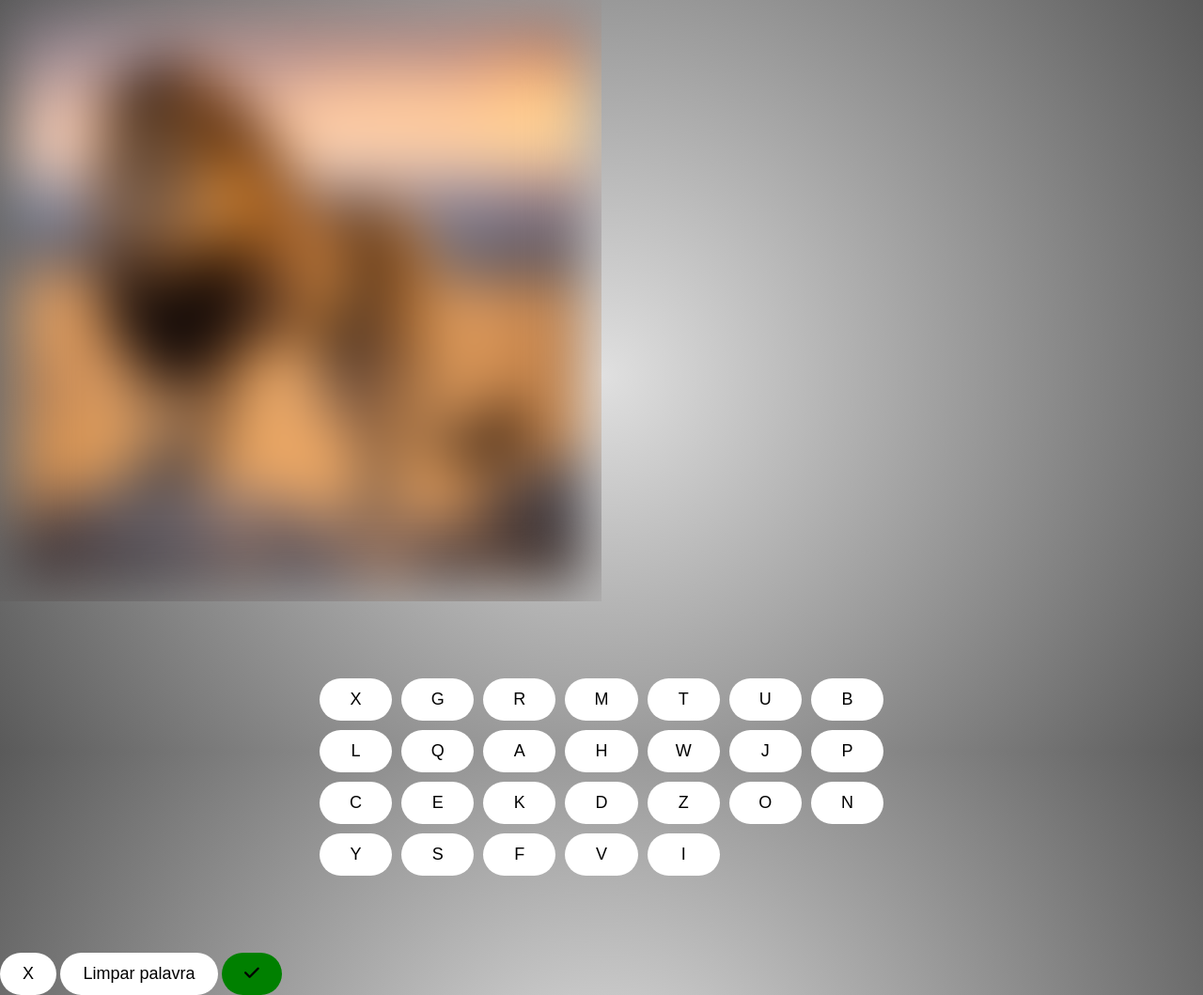
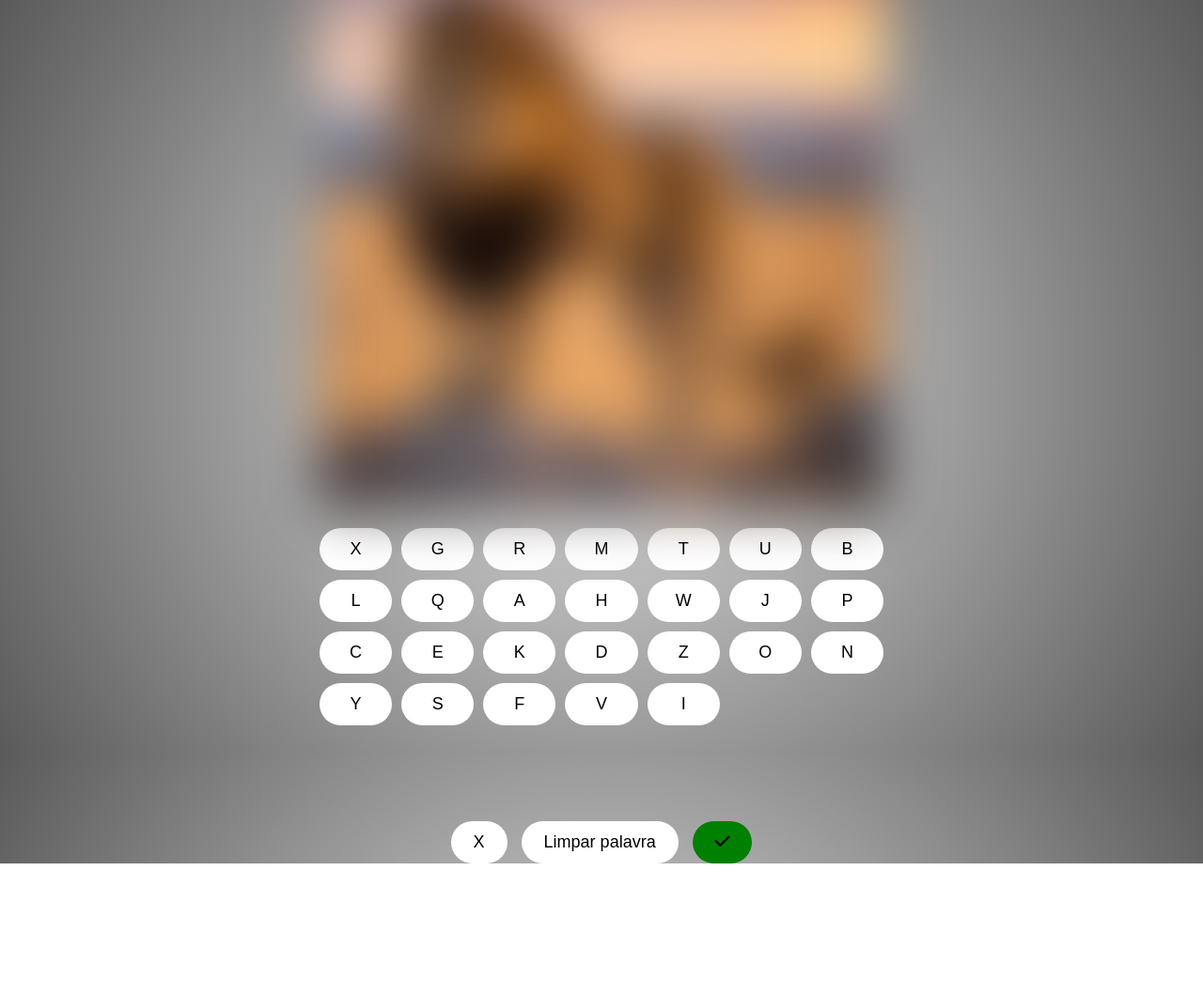
Before and after one commit to fmotaf/animalia, a plain HTML site: page index.html in a window 1280 px wide. Shown: the whole page at 94% size. After the commit the page ends 919 px from the top, so only its background shows below. Drawn offline with Linux system fonts and the light colour scheme.

Commit message:
mais atualizacoes: centralizando botoes de resposta e container de imagem

```diff
--- a/index.html
+++ b/index.html
@@ -36,9 +36,11 @@
     <br />
     <br />
 
-    <button class="button-rounded" id="clearLastLetter">X</button>
-    <button class="button-rounded" id="clearAll">Limpar palavra</button>
-    <button class="button-rounded" id="validateAnswer" style="background: green"><i class="fa fa-check" aria-hidden="true"></i></button>
+    <div id="action-buttons">
+        <button class="button-rounded" id="clearLastLetter">X</button>
+        <button class="button-rounded" id="clearAll">Limpar palavra</button>
+        <button class="button-rounded" id="validateAnswer" style="background: green"><i class="fa fa-check" aria-hidden="true"></i></button>
+    </div>
 
     <script type="module" src="./src/script.js"></script>
 </body>
--- a/src/script.js
+++ b/src/script.js
@@ -1,4 +1,4 @@
-import { validateAnswer, shuffleArray, generateRandomUppercaseLetters } from './utils.js'; // Import functions from utils.js
+import {validateAnswer, shuffleArray, generateRandomUppercaseLetters, revealImage} from './utils.js'; // Import functions from utils.js
 
 const CORRECT_ANSWER = ['L', 'E', 'A', 'O'];
 
@@ -71,4 +71,5 @@ clearAllLetters.addEventListener('click', function() {
 const validateAnswerBtn = document.getElementById("validateAnswer");
 validateAnswerBtn.addEventListener('click', function() {
     validateAnswer(selectedButtons, CORRECT_ANSWER);
+    revealImage();
 })
--- a/src/utils.js
+++ b/src/utils.js
@@ -41,3 +41,8 @@ export function validateAnswer(selectedButtons, CORRECT_ANSWER) {
         alert("Incorrect! Try again.");
     }
 }
+
+export function revealImage() {
+    const animalImage = document.getElementById('animal-image');
+    animalImage.style.filter = 'blur(0)'; // Remove blur to reveal image
+}
--- a/style.css
+++ b/style.css
@@ -23,12 +23,21 @@ body {
 
 
 /* Styles for container with solid background (if needed) */
+/*.container {*/
+/*    display: flex;*/
+/*    flex-direction: column;*/
+/*    padding: 20px; !* Padding adjustment *!*/
+/*    max-width: 600px;*/
+/*    overflow: hidden; !* Prevent the zoomed image from affecting layout *!*/
+/*}*/
 .container {
     display: flex;
-    flex-direction: column;
-    padding: 20px; /* Padding adjustment */
-    max-width: 600px;
-    overflow: hidden; /* Prevent the zoomed image from affecting layout */
+    justify-content: center; /* Center horizontally */
+    align-items: center; /* Center vertically */
+    height: 60vh; /* Make container take up full viewport height */
+    max-width: 600px; /* Optional: Limit width if necessary */
+    margin: 0 auto; /* Center container horizontally in the body */
+    /*padding: 5%;*/
 }
 
 /* Center the button container */
@@ -53,6 +62,15 @@ body {
     transition: background-color 0.3s ease;
     text-align: center;
 }
+
+/* Container for the action buttons */
+#action-buttons {
+    display: flex;
+    justify-content: center; /* Center buttons horizontally */
+    gap: 15px; /* Space between action buttons */
+    margin-top: 20px; /* Space above action buttons */
+}
+
 
 /* Hover effect for buttons */
 .button-rounded:hover {
```
